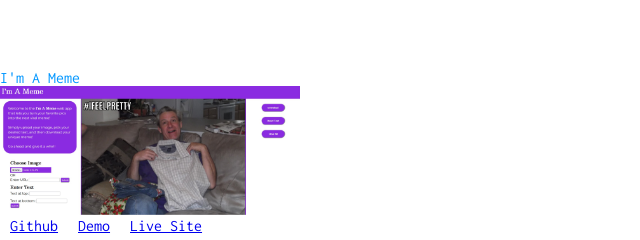
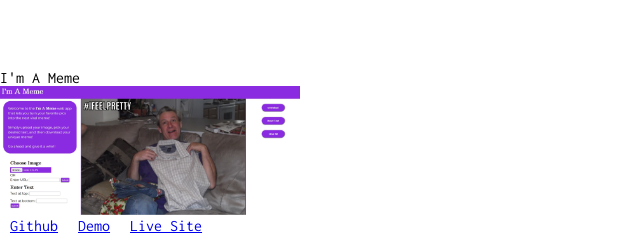
Before and after one commit to KatieDeMet/KatieDeMet.github.io, a website: page bluepill.html in a window 1280 px wide. Both pictures are taken after a click on the button "Projects". Shown: the part 448-688 px from the top of the page, 0-640 px from the left. Drawn offline with Linux system fonts and the light colour scheme; a web font is replaced by a local one.

Commit message:
style test

```diff
--- a/client/bluepill.js
+++ b/client/bluepill.js
@@ -38,6 +38,7 @@ const displayProjects = () => {
     let title1 = document.createElement('h3')
     title1.classList.add('projectTitle')
     title1.innerHTML = "I'm A Meme"
+    title1.setAttribute("color", "#0096FF")
     projectDiv1.appendChild(title1)
 
     let projectImgDiv1 = document.createElement('div')
--- a/client/bluestyle.css
+++ b/client/bluestyle.css
@@ -101,9 +101,9 @@ a {
     margin: 10px;
 }
 
-.projectTitle {
+/* .projectTitle {
     color: #0096FF;
-}
+} */
 
 .projectDiv {
     width: 40vw;
```
